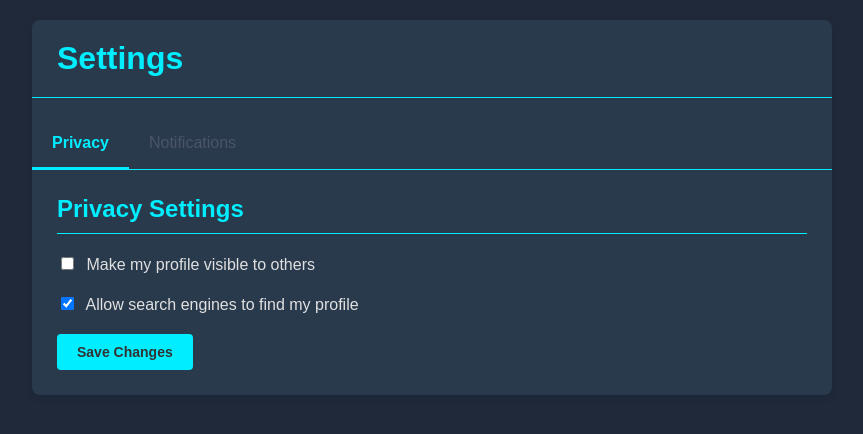
After one commit to WEB-APP-PROJECTS/WEBAPP-BUDGET-TRACKER, a PHP site: page /settings.html in a window 1280 px wide, after a click on "Privacy". The commit adds this page. Shown: the top 434 px of the page, without its empty margins (208-1071 px from the left). Run offline with PHP 8.4, Linux system fonts and the light colour scheme; some libraries are stand-ins or nearby versions.

```diff
--- /dev/null
+++ b/userProfile/settings.html
@@ -0,0 +1,228 @@
+<!DOCTYPE html>
+<html lang="en">
+<head>
+    <meta charset="UTF-8">
+    <meta name="viewport" content="width=device-width, initial-scale=1.0">
+    <title>User Settings</title>
+    <script src="https://kit.fontawesome.com/a076d05399.js" crossorigin="anonymous"></script>
+    <style>
+        :root {
+            --primary-bg: #1f293a;
+            --secondary-bg: #2a3a4d;
+            --accent-color: #0ef;
+            --text-color: #e0e0e0;
+            --border-color: #0ef;
+            --input-bg: #2a3a4d;
+            --light-text: #333;
+            --tab-inactive: #4a5568;
+        }
+
+        body {
+            font-family: 'Poppins', sans-serif;
+            margin: 0;
+            padding: 20px;
+            background-color: var(--primary-bg);
+            color: var(--text-color);
+            transition: all 0.3s ease;
+        }
+
+        /* Settings container */
+        .settings-container {
+            max-width: 800px;
+            margin: 0 auto;
+            background: var(--secondary-bg);
+            border-radius: 8px;
+            box-shadow: 0 2px 10px rgba(0,0,0,0.1);
+            overflow: hidden;
+        }
+
+        /* Tabs styling */
+        .settings-tabs {
+            display: flex;
+            border-bottom: 1px solid var(--border-color);
+            background-color: var(--secondary-bg);
+        }
+        .settings-tab {
+            padding: 15px 20px;
+            cursor: pointer;
+            font-weight: 500;
+            color: var(--tab-inactive);
+            transition: all 0.3s ease;
+        }
+        .settings-tab:hover {
+            color: var(--text-color);
+        }
+        .settings-tab.active {
+            border-bottom: 2px solid var(--accent-color);
+            color: var(--accent-color);
+            font-weight: 600;
+        }
+
+        /* Content sections */
+        .settings-content {
+            padding: 25px;
+        }
+        .settings-section {
+            display: none;
+        }
+        .settings-section.active {
+            display: block;
+            animation: fadeIn 0.3s ease;
+        }
+
+        /* Form styling */
+        .form-group {
+            margin-bottom: 20px;
+        }
+        label {
+            display: block;
+            margin-bottom: 8px;
+            font-weight: 500;
+            color: var(--text-color);
+        }
+        input[type="text"],
+        input[type="email"],
+        input[type="password"],
+        select {
+            width: 100%;
+            padding: 10px;
+            border: 1px solid var(--border-color);
+            border-radius: 4px;
+            font-family: inherit;
+            font-size: 14px;
+            background-color: var(--input-bg);
+            color: var(--text-color);
+        }
+        input[type="checkbox"] {
+            margin-right: 8px;
+        }
+        button {
+            background-color: var(--accent-color);
+            color: var(--light-text);
+            border: none;
+            padding: 10px 20px;
+            border-radius: 4px;
+            cursor: pointer;
+            font-size: 14px;
+            font-weight: bold;
+            transition: opacity 0.3s;
+        }
+        button:hover {
+            opacity: 0.9;
+        }
+
+        h1 {
+            margin-top: 0;
+            color: var(--accent-color);
+            padding: 20px 25px;
+            border-bottom: 1px solid var(--border-color);
+        }
+        h2 {
+            color: var(--accent-color);
+            margin-top: 0;
+            padding-bottom: 10px;
+            border-bottom: 1px solid var(--border-color);
+        }
+
+
+        /* Animations */
+        @keyframes fadeIn {
+            from { opacity: 0; transform: translateY(10px); }
+            to { opacity: 1; transform: translateY(0); }
+        }
+    </style>
+</head>
+<body>
+    <!-- Settings Page -->
+    <div id="settings" class="settings-container">
+        <h1>Settings</h1>
+
+        <div class="settings-tabs">
+            <div class="settings-tab" onclick="openTab('privacy')">Privacy</div>
+            <div class="settings-tab" onclick="openTab('notifications')">Notifications</div>
+        </div>
+
+        <div class="settings-content">
+            <!-- Privacy Settings -->
+            <div id="privacy" class="settings-section">
+                <h2>Privacy Settings</h2>
+                <div class="form-group">
+                    <label>
+                        <input type="checkbox" id="public-profile"> Make my profile visible to others
+                    </label>
+                </div>
+                <div class="form-group">
+                    <label>
+                        <input type="checkbox" id="searchable" checked> Allow search engines to find my profile
+                    </label>
+                </div>
+                <button onclick="saveSettings()">Save Changes</button>
+            </div>
+
+            <!-- Notification Settings -->
+            <div id="notifications" class="settings-section">
+                <h2>Notification Preferences</h2>
+                <div class="form-group">
+                    <label>
+                        <input type="checkbox" id="email-notifications" checked> Email notifications
+                    </label>
+                </div>
+                <div class="form-group">
+                    <label>
+                        <input type="checkbox" id="push-notifications" checked> Push notifications
+                    </label>
+                </div>
+                <div class="form-group">
+                    <label>
+                        <input type="checkbox" id="newsletter" checked> Monthly newsletter
+                    </label>
+                </div>
+                <button onclick="saveSettings()">Save Changes</button>
+            </div>
+        </div>
+    </div>
+
+    <script>
+        // Initialize with Theme tab active
+        document.addEventListener('DOMContentLoaded', function() {
+            openTab('theme');
+        });
+
+        // Switch between tabs
+        function openTab(tabName) {
+            // Hide all sections
+            document.querySelectorAll('.settings-section').forEach(section => {
+                section.classList.remove('active');
+            });
+            // Deactivate all tabs
+            document.querySelectorAll('.settings-tab').forEach(tab => {
+                tab.classList.remove('active');
+            });
+            // Activate selected tab and section
+            document.getElementById(tabName).classList.add('active');
+            event.currentTarget.classList.add('active');
+        }
+
+        // Theme toggle functionality
+        const themeToggle = document.getElementById('theme-toggle');
+        const body = document.body;
+
+        // Check for saved theme preference
+        if (localStorage.getItem('theme') === 'light') {
+            body.classList.add('light-mode');
+            themeToggle.checked = true;
+        }
+
+        // Toggle theme on switch click
+        themeToggle.addEventListener('change', () => {
+            body.classList.toggle('light-mode');
+            localStorage.setItem('theme', body.classList.contains('light-mode') ? 'light' : 'dark');
+        });
+
+        // Save settings (mock function)
+        function saveSettings() {
+            alert('Your settings have been saved');
+        }
+    </script>
+</body>
+</html>
```
Also changed, not shown: userProfile/connecction.php (added, +14 -0 lines), userProfile/get_profile.php (added, +27 -0 lines), userProfile/profile-script.js (+87 -0 lines), userProfile/profile.css (+113 -53 lines), userProfile/profile.html (+5 -11 lines), userProfile/profile_details.html (added, +46 -0 lines), userProfile/support.html (added, +54 -0 lines), userProfile/update_profile.php (added, +67 -0 lines).
